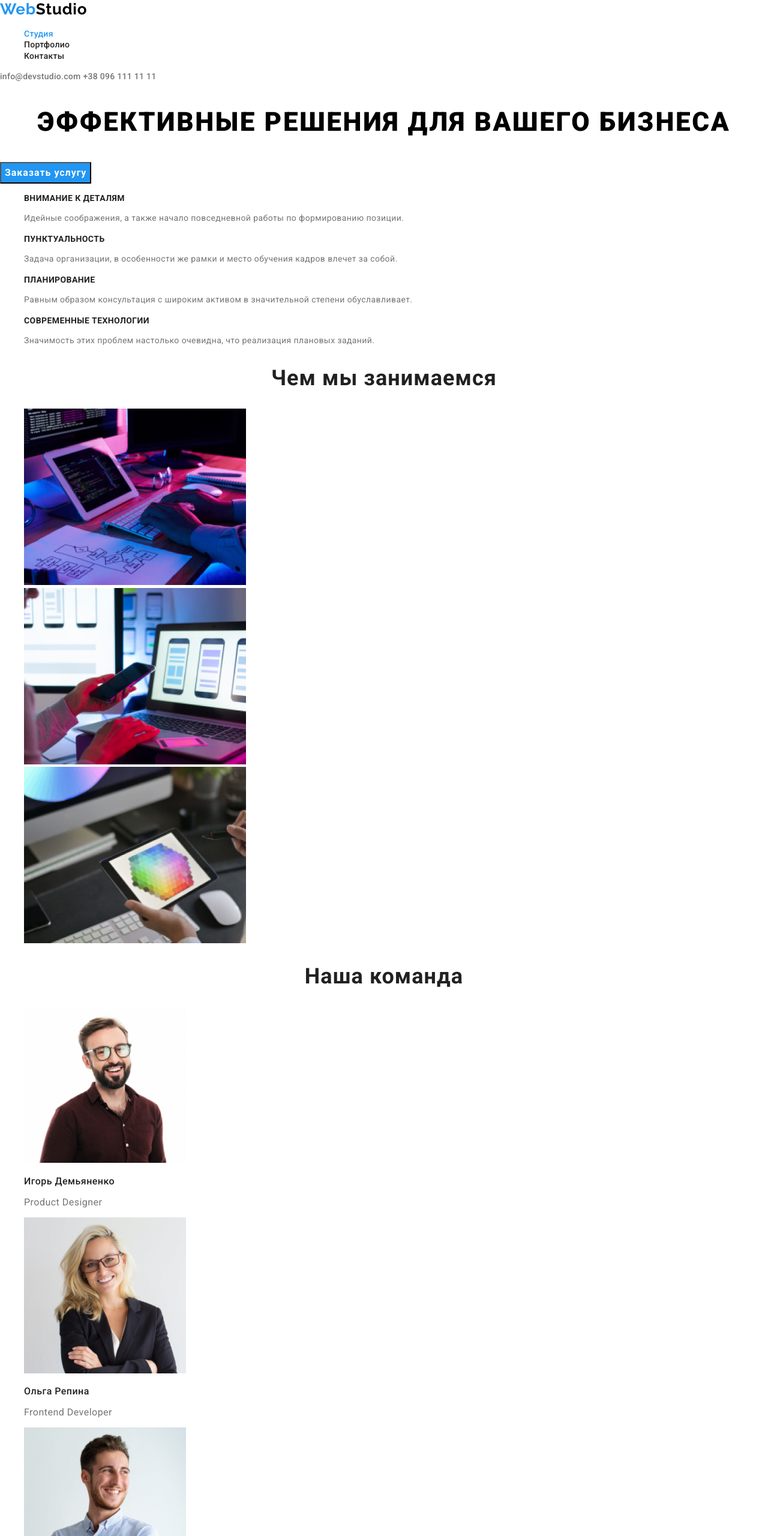
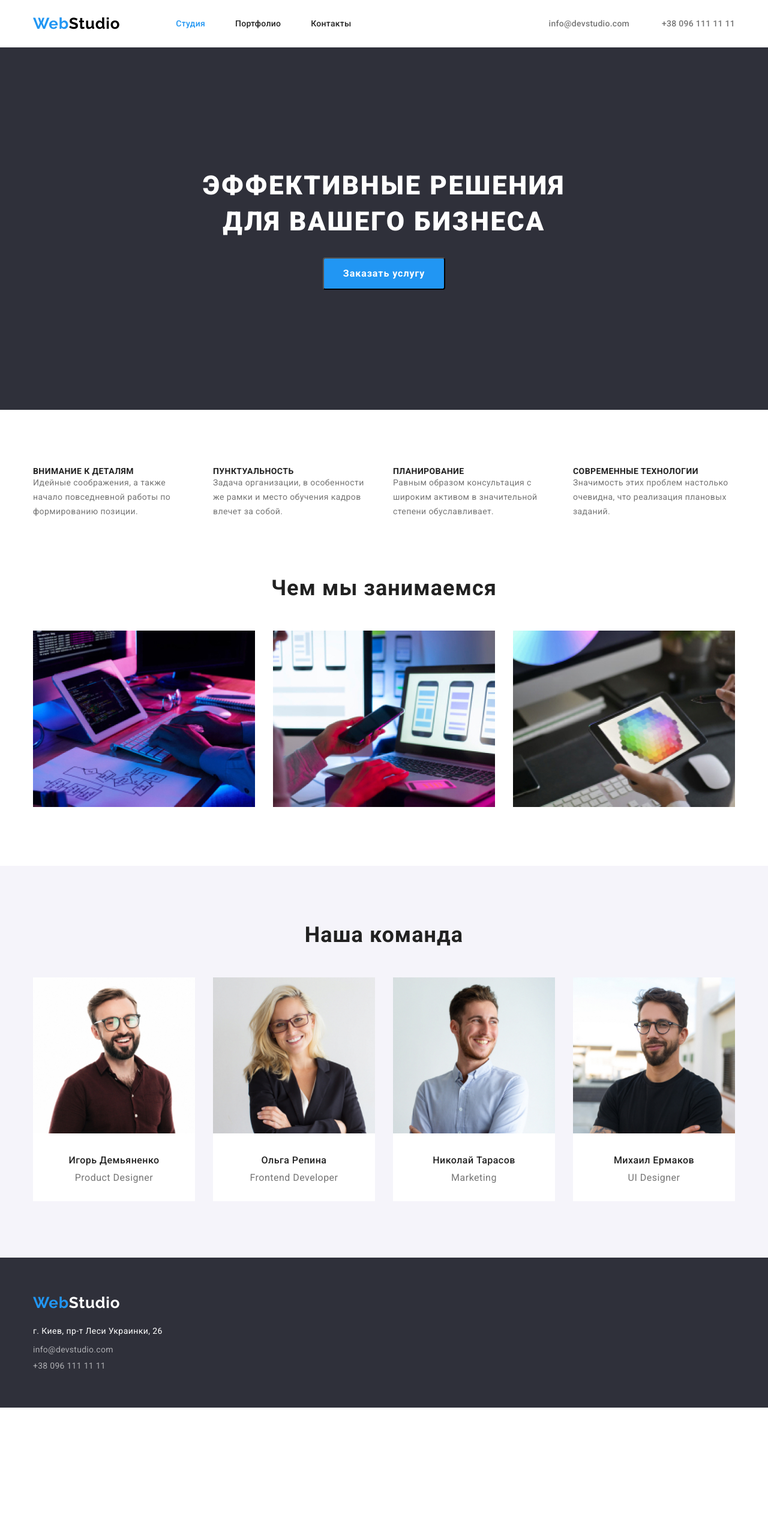
Before and after one commit to tanya-pavlova/goit-markup-hw-03, a plain HTML site: page index.html in a window 1280 px wide. Shown: the top 2560 px of the page at 60% size. After the commit the page ends 2346 px from the top, so only its background shows below. Drawn offline with nearby package versions, Linux system fonts and the light colour scheme.

Commit message:
добавлены стили позиционирования контента

```diff
--- a/css/styles.css
+++ b/css/styles.css
@@ -5,6 +5,14 @@
     --secondary-color: #757575;
     --accent-color: #2196F3;
 }
+
+*,
+*::before,
+*::after {
+  margin: 0;
+  padding: 0;
+}
+
 
 body {
     font-family: var(--main-font);
@@ -23,6 +31,34 @@ body {
     font-style: normal;
   }
 
+.container {
+    width: 1200px;
+    padding: 0 15px;
+    margin: 0 auto;
+}
+
+
+.navigation-list-link:hover,
+.navigation-list-link:focus {
+    color: var(--accent-color);
+}
+
+.title {
+    font-weight: 700;
+    font-size: 36px;
+    line-height: 1.167;
+    text-align: center;
+    letter-spacing: 0.03em;
+    color: var(--title-main-color);
+}
+
+
+/*============ HEADER  ============*/
+
+.header {
+    padding: 24px 0;
+  }
+
 .logo-accent {
     font-family: var(--secondary-font);
     font-weight: 700;
@@ -32,7 +68,7 @@ body {
     color: var(--accent-color);
    }
 
-.logo {
+.header .logo {
     font-family: var(--secondary-font);
     font-weight: 700;
     font-size: 26px;
@@ -49,8 +85,6 @@ body {
     color: var(--title-main-color);
 }
 
-
-
 .header-email-link,
 .header-tel-link {
     font-family: var(--main-font);
@@ -61,15 +95,6 @@ body {
     color: var(--secondary-color);
 }
 
-.navigation-list-link:hover,
-.navigation-list-link:focus {
-    color: var(--accent-color);
-}
-
-.current {
-    color: var(--accent-color)
-}
-
 .header-email-link:hover,
 .header-email-link:focus,
 .header-tel-link:hover,
@@ -77,25 +102,106 @@ body {
     color: var(--accent-color);
 }
 
+.header .container {
+    display: flex;
+    align-items: center;
+}
+
+.navigation {
+    display: flex;
+    align-items: center;
+  }
+
+  .navigation-list {
+    display: flex;
+  }
+
+  .logo {
+      margin-right: 93px;
+  }
+
+  .navigation-list-item:not(:last-child) {
+      margin-right: 50px;
+  }
+
+  .current {
+    color: var(--accent-color)
+}
+
+.header .address {
+    margin-left: auto;
+    }
+
+.header-email-link {
+    margin-right: 50px;
+}
+
+
+
+/*============  END HEADER  ============*/
+
+/*============  HERO  ============*/
+
+.hero {
+    text-align: center;
+}
+
+.background {
+    background-color: #2F303A;
+}
+
+.hero .container {
+    padding-left: 268px;
+    padding-right: 268px;
+    padding-top: 200px;
+    padding-bottom: 200px;
+}
+
 .hero-title {
     font-weight: 900;
     font-size: 44px;
     line-height: 1.364;
-    text-align: center;
     letter-spacing: 0.06em;
     text-transform: uppercase;
+    margin-bottom: 30px;
+    color: #FFFFFF;
 }
 
 .modal-btn {
+    display: inline-block;
     background: var(--accent-color);
     font-weight: 700;
     font-size: 16px;
     line-height: 1.875;
-    display: flex;
-    align-items: center;
-    text-align: center;
+    padding: 10px 32px;
     letter-spacing: 0.06em;
     color: #FFFFFF;
+    border-radius: 4px;
+    min-width: 200px;
+
+}
+
+/*============  END HERO  ============*/
+
+/*============  ADVANTAGES  ============*/
+
+.advantages-list {
+    display: flex;
+    justify-content: space-between;
+}
+
+.advantages-list-item {
+    width: 270px;
+
+}
+
+.advantages-list-item:not(:last-child) {
+    margin-right: 30px;
+}
+
+.advantages-list {
+    padding-top: 94px;
+    padding-bottom: 94px;
 }
 
 .advantage-title {
@@ -115,14 +221,26 @@ body {
     color: var(--secondary-color);
 }
 
+/*============  END ADVANTAGES  ============*/
+
+/*============  WORK  ============*/
+
+.work .container {
+margin-bottom: 94px;
+}
+
+.work-list {
+    display: flex;
+}
+
 .title {
-    font-weight: 700;
-    font-size: 36px;
-    line-height: 1.167;
-    text-align: center;
-    letter-spacing: 0.03em;
-    color: var(--title-main-color);
+    margin-bottom: 50px;
 }
+
+.work-list-item:not(:last-child) {
+    margin-right: 30px;
+}
+/*============  TEAM  ============*/
 
 .team-list-title {
     font-weight: 500;
@@ -130,14 +248,67 @@ body {
     line-height: 1.188;
     letter-spacing: 0.03em;
     color: var(--title-main-color);
+    display: flex;
+    justify-content: center;
 }
 
-    .team-list-desc {
+.team-list-desc {
     font-weight: 400;
     font-size: 16px;
     line-height: 1.188;
     letter-spacing: 0.03em;
     color: var(--secondary-color);
+    display: flex;
+    justify-content: center;
+}
+
+.team .container {
+    padding-top: 94px;
+    padding-bottom: 94px;
+}
+
+.team-list {
+    display: flex;
+}
+
+.team-list-title {
+    padding-top: 30px;
+}
+
+.team-list-desc {
+    padding-top: 10px;
+    padding-bottom: 30px;
+}
+
+.team-list-item {
+    background-color: #FFFFFF;
+}
+
+.team-list-item:not(:last-child) {
+    margin-right: 30px;
+}
+
+.team {
+    background-color: #F5F4FA;;
+}
+
+/*============  END TEAM  ============*/
+
+/*============  PORTFOLIO  ============*/
+
+.portfolio .container {
+    padding-top: 94px;
+    padding-bottom: 94px;
+
+}
+
+
+.projects-navigation-btns-list{
+    display: flex;
+    justify-content: center;
+    margin-bottom: 50px;
+    margin-left: auto;
+    margin-right: auto;
 }
 
 .projects-navigation-btn {
@@ -150,12 +321,46 @@ body {
     text-align: center;
     letter-spacing: 0.03em;
     color: var(--title-main-color);
+    border-radius: 4px;
+    padding: 6px 22px;
+    border: transparent;
+
 }
 
 .projects-navigation-btn:hover,
 .projects-navigation-btn:focus {
     background-color: var(--accent-color);
     color: #FFFFFF;
+}
+
+
+.projects-navigation-btn-item:not(:last-child) {
+    margin-right: 8px;
+}
+
+.our-projects-list-item {
+    width: 370px;
+}
+
+
+.our-projects-list {
+    display: flex;
+    flex-wrap: wrap;
+    justify-content: space-between;
+}
+
+
+.our-projects-list-title {
+    margin-top: 20px;
+    margin-bottom: 4px;
+    padding-left: 24px;
+    padding-right: 24px;
+}
+
+.our-projects-list-subtitle {
+    margin-bottom: 20px;
+    padding-left: 24px;
+    padding-right: 24px;
 }
 
 .our-projects-list-title {
@@ -174,20 +379,48 @@ body {
     color: var(--secondary-color)
 }
 
+/*============  END PORTFOLIO  ============*/
+
+/*============  FOOTER  ============*/
+
+.footer .logo {
+    font-family: var(--secondary-font);
+    font-weight: 700;
+    font-size: 26px;
+    line-height: 1.192;
+    letter-spacing: 0.03em;
+    color: #FFFFFF;
+}
+
+.footer .container {
+    padding-top: 60px;
+    padding-bottom: 60px;
+}
+
+ .footer-info:not(:last-child) {
+    margin-bottom: 9px;
+ }
+
+
 .footer-address-text {
     font-family: var(--main-font);
     font-weight: 400;
     font-size: 14px;
     line-height: 1.714;
     letter-spacing: 0.03em;
+    margin-top: 20px;
+    color: #FFFFFF;
 }
 
 .footer-email-link,
 .footer-tel-link {
     font-family: Roboto;
-    font-weight: 500;
+    font-weight: 400;
     font-size: 14px;
     line-height: 1.143;
     letter-spacing: 0.02em;
-    color: var(--title-main-color)
+    color: rgba(255, 255, 255, 0.6);
 }
+
+
+/*============  END FOOTER  ============*/
--- a/index.html
+++ b/index.html
@@ -13,15 +13,16 @@
 <body>
     <!-- HEADER -->
     <header class="header">
+    <div class="container">
         <nav class="navigation">
             <a class="logo-link link" href="./index.html">
                 <span class="logo-accent">Web</span><span class="logo">Studio</span>
             </a>
 
             <ul class="navigation-list list">
-                <li><a href="./index.html" class="navigation-list-link link current">Студия</a></li>
-                <li><a href="./portfolio.html" class="navigation-list-link link" >Портфолио</a></li>
-                <li><a href="" class="navigation-list-link link" >Контакты</a></li>
+                <li class="navigation-list-item"><a href="./index.html" class="navigation-list-link link current">Студия</a></li>
+                <li class="navigation-list-item"><a href="./portfolio.html" class="navigation-list-link link" >Портфолио</a></li>
+                <li class="navigation-list-item"><a href="" class="navigation-list-link link" >Контакты</a></li>
 
             </ul>
 
@@ -31,16 +32,23 @@
             <a class="header-email-link link" href="mailto:info@devstudio.com">info@devstudio.com</a>
             <a class="header-tel-link link" href="tel:+380961111111">+38 096 111 11 11</a>
         </address>
+    </div>
     </header>
 
     <main>
         <!-- HERO -->
-        <section class="hero">
+    <section class="hero background">
+        <div class="container">
             <h1 class="hero-title">Эффективные решения для вашего бизнеса</h1>
              <button class="modal-btn" type="button">Заказать услугу</button>
+         </div>
     </section>
+
+
         <!-- ADVANTAGES-->
-        <section>
+
+    <section class="advantages-section">
+        <div class="container">
             <h2 class="advantages" hidden>Преимущества Веб-студии</h2>
             <ul class="advantages-list">
                  <li class="advantages-list-item list">
@@ -60,24 +68,29 @@
                      <p class="advantage-desc">Значимость этих проблем настолько очевидна, что реализация плановых заданий.</p>
                  </li>
             </ul>
+        </div>
     </section>
+
         <!-- WORK -->
     <section class="work">
+        <div class="container">
             <h2 class="title">Чем мы занимаемся</h2>
             <ul class="work-list">
                 <li class="work-list-item list">
-                    <img  src="./images/work/working1.jpg" alt="Разработка десктопных приложений" width="370" height="294">
+                    <img src="./images/work/working1.jpg" alt="Разработка десктопных приложений" width="370" height="294">
                 </li>
                 <li class="work-list-item list">
-                    <img  src="./images/work/working2.jpg" alt="Разработка мобильных приложений" width="370" height="294">
+                    <img src="./images/work/working2.jpg" alt="Разработка мобильных приложений" width="370" height="294">
                 </li>
                 <li class="work-list-item list">
-                    <img  src="./images/work/working3.jpg" alt="Выбор дизайна" width="370" height="294">
+                    <img src="./images/work/working3.jpg" alt="Выбор дизайна" width="370" height="294">
                 </li>
             </ul>
+        </div>
     </section>
         <!-- TEAM -->
-        <section>
+    <section class="team">
+        <div class="container">
             <h2 class="title">Наша команда</h2>
             <ul class="team-list">
                 <li class="team-list-item list">
@@ -101,28 +114,31 @@
                     <p class="team-list-desc" lang="en">UI Designer</p>
                 </li>
             </ul>
+        </div>
      </section>
     </main>
 
     <!-- FOOTER -->
-    <footer class="footer">
+    <footer class="footer background">
+        <div class="container">
             <a class="logo-link link" href="./index.html">
                 <span class="logo-accent">Web</span><span class="logo">Studio</span>
             </a>
 
             <address class="address">
                 <ul class="address-list list">
-                <li>
+                    <li class="footer-info">
                         <p class="footer-address-text">г. Киев, пр-т Леси Украинки, 26</p>
                     </li>
-                <li>
+                    <li class="footer-info">
                         <a class="footer-email-link link" href="mailto:info@devstudio.com">info@devstudio.com</a>
                     </li>
-                <li>
+                    <li class="footer-info">
                         <a class="footer-tel-link link" href="tel:+380961111111">+38 096 111 11 11</a>
                     </li>
                 </ul>
             </address>
+        </div>
     </footer>
 
 </body>
```
Also changed, not shown: portfolio.html (+17 -8 lines). Lines whose indentation alone changed are shown as unchanged.
